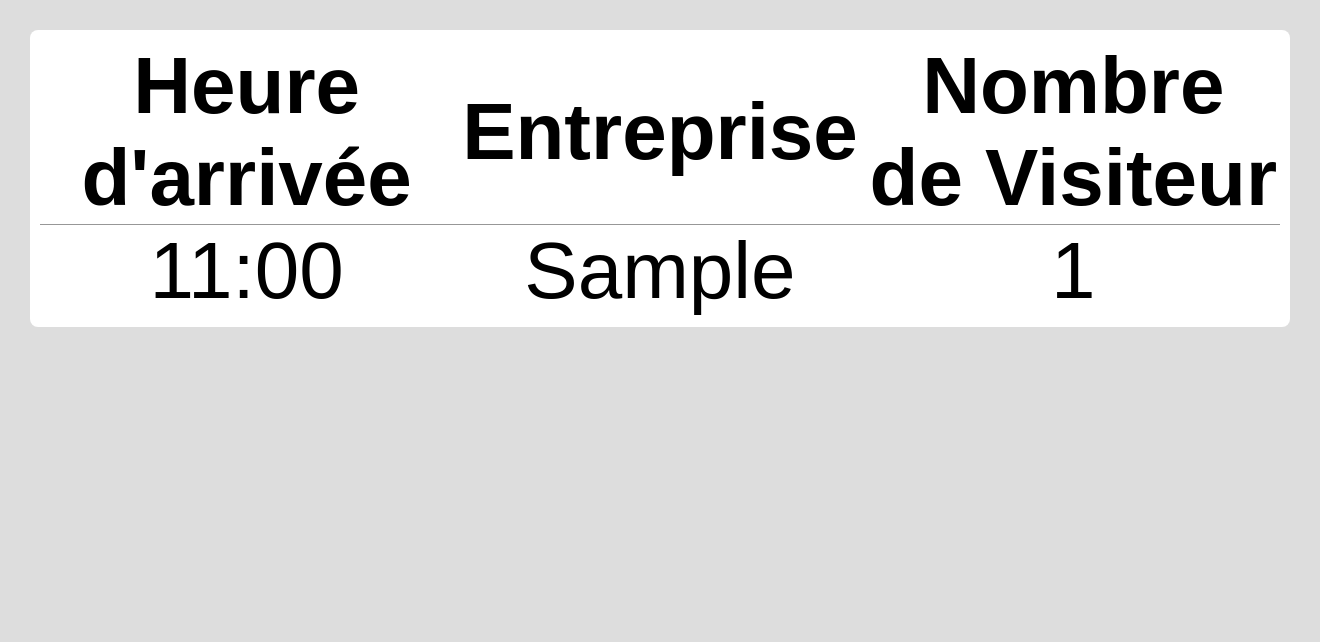
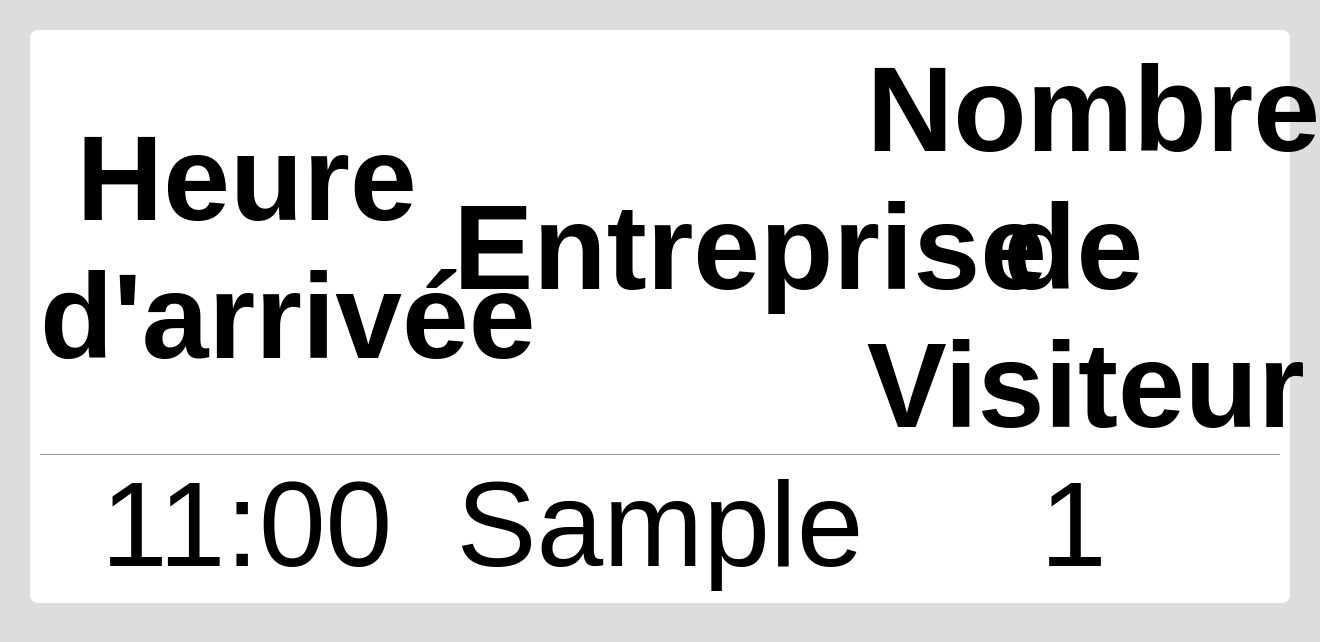
Before and after one commit to ITM-AP/Gestion_Visiteur, a Django app: template app/templates/afficheur.html in a window 1320 px wide. Shown: the top 642 px of the page. Run offline with Django 5.2, Linux system fonts and the light colour scheme; the template is opened without the code that fills it: values that come from a table or form of the project are taken from there, others are empty; tables that the repository leaves empty hold one stand-in row (values such as "Sample post"); parts of the project's set-up code (start-up, migrations or seed data) failed here and were passed over.

Commit message:
MàJ : font-size: 120;

```diff
--- a/app/static/css/afficheur.css
+++ b/app/static/css/afficheur.css
@@ -9,7 +9,7 @@
 body {
     background-color: rgb(221, 221, 221);
     font-family: 'Exo', sans-serif;
-    font-size: 80px;
+    font-size: 120px;
     margin: 30px;
 }
 
```
